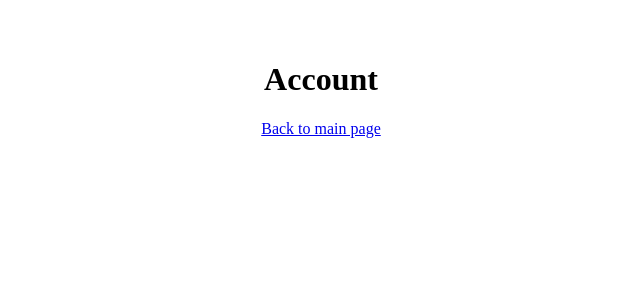
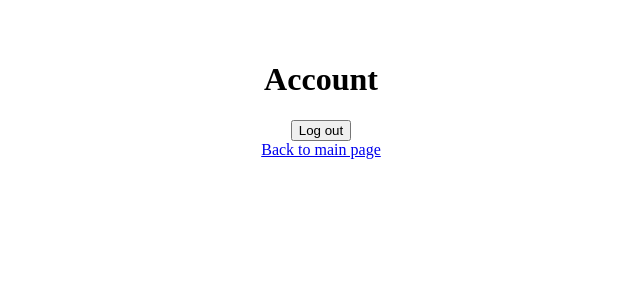
Before and after one commit to isamels/planic, a React (Vite) app in the folder client/: page /account in a window 1280 px wide. Shown: the top 300 px of the page, without its empty margins (319-959 px from the left). Built offline with nearby package versions, Linux system fonts and the light colour scheme; sample sign-in values are in the browser's storage; the HTML template or start-up script is replaced by a standard one.

Commit message:
feat(users): add Logout component to Account page

```diff
--- /dev/null
+++ b/client/src/components/Logout.jsx
@@ -0,0 +1,16 @@
+import { useAuth } from "../AuthProvider";
+
+export default function Logout() {
+  const { setUser } = useAuth();
+
+  const handleLogout = (e) => {
+    localStorage.removeItem('token');
+    setUser(null);
+  };
+
+  return (
+    <div>
+      <button onClick={handleLogout}>Log out</button>
+    </div>
+  );
+}
--- a/client/src/pages/Account.jsx
+++ b/client/src/pages/Account.jsx
@@ -1,8 +1,11 @@
+import Logout from '../components/Logout';
+
 export default function Account() {
 
   return (
     <div>
       <h1>Account</h1>
+      <Logout />
       <a href="/">Back to main page</a>
     </div>
   );
```
